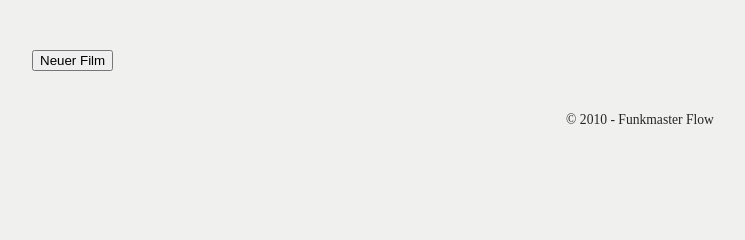
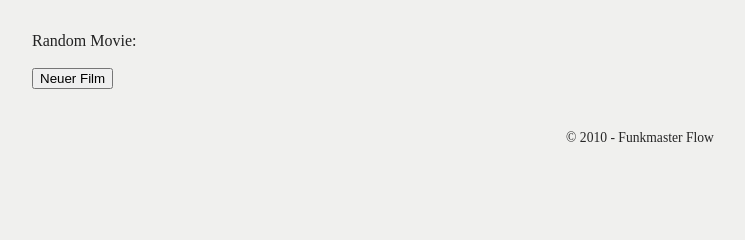
Before and after one commit to funkmasterflow/yql_dvdb_moviebase, a PHP site: page / in a window 1280 px wide. Shown: the part 181-421 px from the top of the page, without its empty margins (0-745 px from the left). Run offline with PHP 8.4, Linux system fonts and the light colour scheme; data that the repository does not hold is empty; some libraries are stand-ins or nearby versions.

Commit message:
Random Movie Headline

```diff
--- a/index.php
+++ b/index.php
@@ -22,6 +22,7 @@
 			?>
 		</div>
         <div class="yui-u">
+            Random Movie:
         	<div id="result">
                &nbsp;
         	</div><input type="button" value="Neuer Film" id="refresh" />
```
